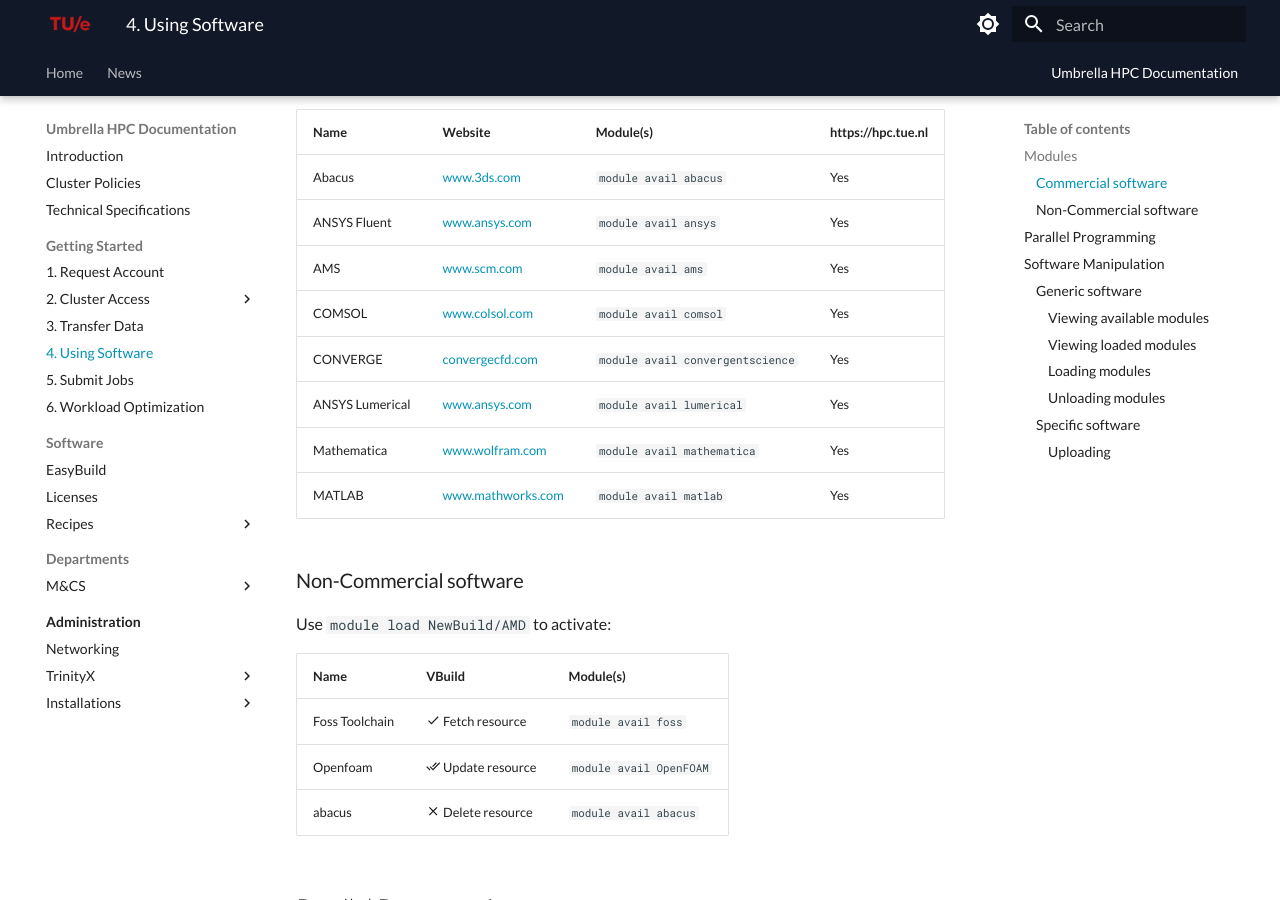
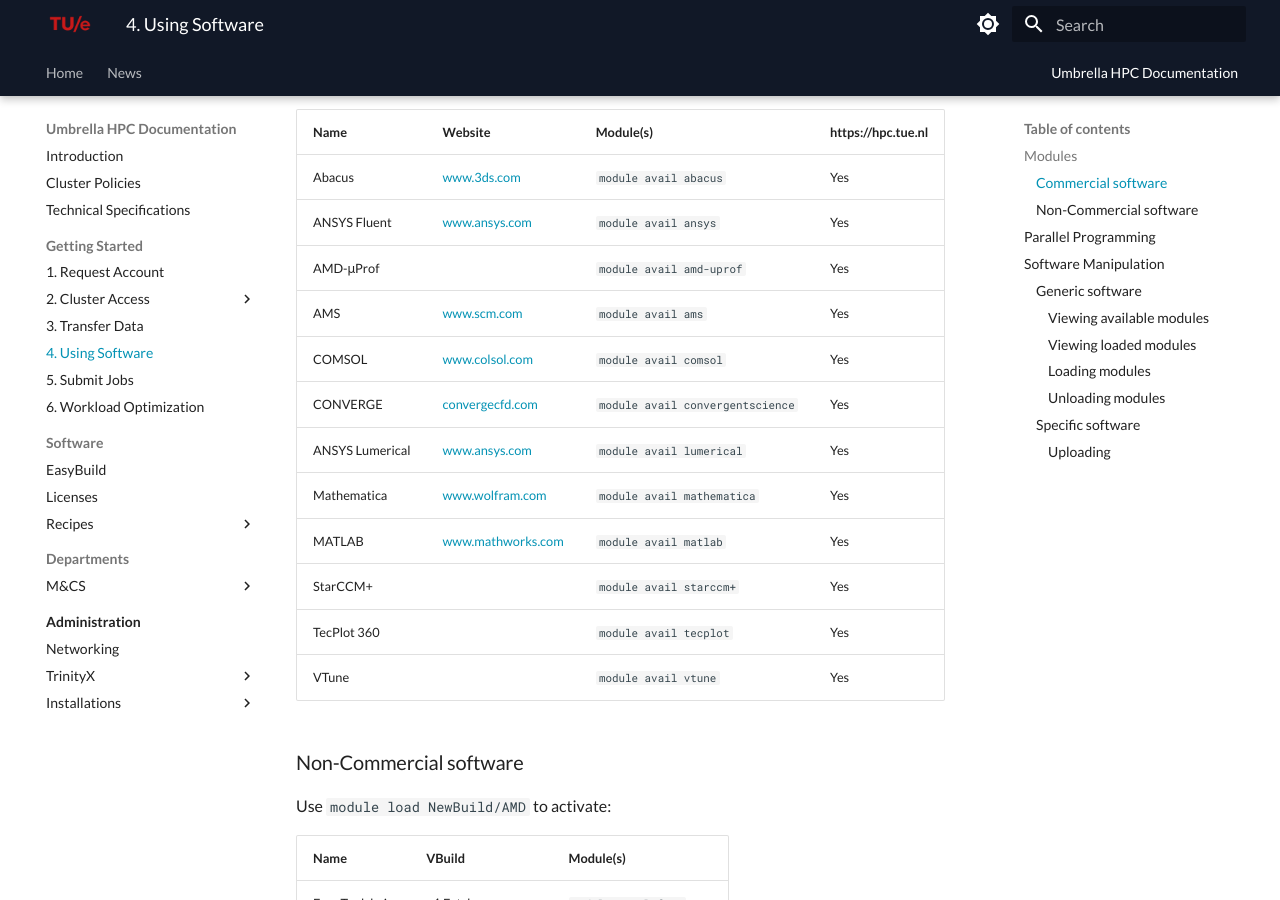
Before and after one commit to gferhpc/supercomputing.tue.nl, an MkDocs documentation site: the page built from pages/documentation/steps/software/index.md, in a window 1280 px wide and 900 px high, scrolled down 736 px. Built offline with MkDocs 1.6.1 and Material for MkDocs 9.7.7, drawn with Linux system fonts in a browser that asks for light colours.

Commit message:
Update index.md

```diff
--- a/pages/documentation/steps/software/index.md
+++ b/pages/documentation/steps/software/index.md
@@ -28,15 +28,16 @@
 | --------------- | ------------------------------------ | ------------------------ | ------------------ |
 | Abacus          | [www.3ds.com](https://www.3ds.com/products/simulia/abaqus){:target="_blank"} | `module avail abacus`    | Yes |
 | ANSYS Fluent    | [www.ansys.com](https://www.ansys.com/products/fluids/ansys-fluent){:target="_blank"} | `module avail ansys`     | Yes |
+| AMD-μProf       | [](){:target="_blank"} | `module avail amd-uprof` | Yes |
 | AMS             | [www.scm.com](https://www.scm.com/amsterdam-modeling-suite/){:target="_blank"} | `module avail ams` | Yes |
 | COMSOL          | [www.colsol.com](https://www.comsol.com/){:target="_blank"} | `module avail comsol`    | Yes |
 | CONVERGE        | [convergecfd.com](https://convergecfd.com/){:target="_blank"} | `module avail convergentscience` | Yes |
 | ANSYS Lumerical | [www.ansys.com](https://www.ansys.com/products/optics){:target="_blank"} | `module avail lumerical` | Yes |
 | Mathematica     | [www.wolfram.com](https://www.wolfram.com/mathematica/){:target="_blank"} | `module avail mathematica` | Yes |
 | MATLAB          | [www.mathworks.com](https://www.mathworks.com/products/matlab.html){:target="_blank"} | `module avail matlab` | Yes |
-
-
-
+| StarCCM+        | [](){:target="_blank"} | `module avail starccm+` | Yes |
+| TecPlot 360     | [](){:target="_blank"} | `module avail tecplot` | Yes |
+| VTune           | [](){:target="_blank"} | `module avail vtune` | Yes |
 
 ### Non-Commercial software
 
```
